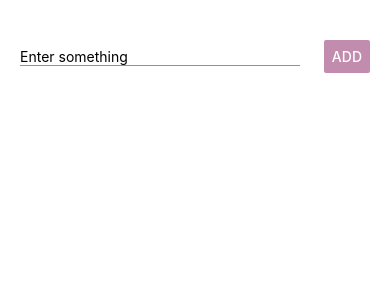
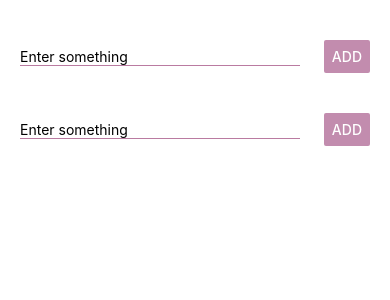
Before and after one commit to MarielaPages/Shopping-List-React-Native, a React Native app: screen / in a window 390 px wide. Shown: the top 300 px of the page. Built offline with nearby package versions, Linux system fonts and the light colour scheme.

Commit message:
separo compos

```diff
--- a/App.js
+++ b/App.js
@@ -1,7 +1,7 @@
-import { Text, View, TextInput, Button, FlatList, TouchableOpacity } from 'react-native';
+import { View } from 'react-native';
 import { styles } from './styles.js'
 import { useState } from 'react';
-import ModalItem from './src/components/modal/modal.js'
+import { ModalItem, AddItem, ItemList } from './src/components/index.js'
 
 //Funcion que devuelve lo que se renderiza o re-renderiza teniendo en cuenta cambios de estado o props
 export default function App() {
@@ -53,26 +53,14 @@ export default function App() {
 
   return (
     <View style={styles.container}>
-      <View style={styles.inputContainer}>
-        <TextInput
-          placeholder='Enter something'
-          style={styles.input}
-          value={text} //Lse ponemos como value al input el text del estado que arme
-          onChangeText={(inputText) => setText(inputText)} //Lo que escriba en el input se va a ir guardando en el estado y va a pasar a ser el value que toma el input (ya que value toma a text)
-        />
-        <Button title='Add' color={'#C28CAE'} onPress={onAddList}/>
-      </View>
-      <FlatList
-        data={list} //data toma el array list y lo convierte internamente en un array de objetos donde cada propiedad item de cada objeto de data contiene a cada uno de los objetos de list.
-        renderItem={ ({ item }) => { //Tomo como argumento de la funcion, de forma desestructurada, a cada elemento del array que genera react native en mi array data en las propiedades item (que son cada elemento de list)
-          return(
-          <TouchableOpacity style={styles.listItems} onPress={() => onHandlerModal(item.id)}>
-            <Text>{item.value}</Text>
-          </TouchableOpacity>
-          )
-        }}
-        keyExtractor={(item) => item.id} //Este keyExtracttor lo que hace es meter ese id que le digo que tome en la funcion de la propiedad renderItem.
-        alwaysBounceVertical={false}
+      <AddItem
+        text={text}
+        setText={setText}
+        onAddList={onAddList}
+      />
+      <ItemList
+        list={list}
+        onHandlerModal={onHandlerModal}
       />
       <ModalItem
         modalVisible={modalVisible}
--- /dev/null
+++ b/src/components/index.js
@@ -0,0 +1,8 @@
+
+//Creo un barrel (que hace que la carpeta components funcione como un modulo).
+//Aqui hago un export default de cada uno de los componentes, cosa de que dsp pueda importar
+//en app.js a cada compo como una funcion de este modulo general que armo (el barrel)
+//Pudiendo meter todo en llaves y no teniendo que importar cada compo en difernetes lineas
+export { default as ModalItem } from './modal/modal.js'
+export { default as AddItem } from './input/addItem.js'
+export { default as ItemList } from './input/addItem.js'
--- a/src/components/input/addItem.js
+++ b/src/components/input/addItem.js
@@ -0,0 +1,18 @@
+import { View, Button, TextInput } from 'react-native';
+import { styles } from './styles.js'
+
+//Funcion que devuelve el input y su boton de add que se mostrara al iniciar la app
+export default function AddItem( { text, setText, onAddList } ){
+    return (
+        <View style={styles.inputContainer}>
+            <TextInput
+                placeholder='Enter something'
+                style={styles.input}
+                value={text} //Lse ponemos como value al input el text del estado que arme
+                onChangeText={(inputText) => setText(inputText)} //Lo que escriba en el input se va a ir guardando en el estado y va a pasar a ser el value que toma el input (ya que value toma a text)
+            />
+            <Button title='Add' color={'#C28CAE'} onPress={onAddList}/>
+        </View>
+    )
+
+}
--- /dev/null
+++ b/src/components/input/styles.js
@@ -0,0 +1,17 @@
+import { StyleSheet } from "react-native";
+
+export const styles = StyleSheet.create({
+    inputContainer: {
+      flexDirection: 'row',
+      width: '100%',
+      marginTop: 40,
+      alignItems: 'center',
+      justifyContent: 'space-between' //asi queda tmb espaciado afuera al mismo nivel de distancia entre ellos
+    },
+    input: {
+      width: '80%',
+      borderBottomWidth: 0.5,
+      borderBottomColor: '#BA7BA1',
+      // marginRight:20
+    }
+  });
--- /dev/null
+++ b/src/components/list/styles.js
@@ -0,0 +1,12 @@
+import { StyleSheet } from "react-native";
+
+export const styles = StyleSheet.create({
+      listItems: {
+        marginTop: 10,
+        padding: 10,
+        borderWidth: 0.5,
+        borderRadius: 5,
+        width: '80%',
+        backgroundColor: '#BA7BA1'
+    }
+  });
--- a/styles.js
+++ b/styles.js
@@ -6,25 +6,4 @@ export const styles = StyleSheet.create({
       backgroundColor: '#fff',
       marginHorizontal: 20 //lo agrego para que el contenedor general de por si tenga 10 de margen ademas de lo que se ordene antentro con el space-around
     },
-    inputContainer: {
-      flexDirection: 'row',
-      width: '100%',
-      marginTop: 40,
-      alignItems: 'center',
-      justifyContent: 'space-between' //asi queda tmb espaciado afuera al mismo nivel de distancia entre ellos
-    },
-    input: {
-      width: '80%',
-      borderBottomWidth: 0.5,
-      borderBottomColor: '#BA7BA1',
-      // marginRight:20
-    },
-    listItems: {
-        marginTop: 10,
-        padding: 10,
-        borderWidth: 0.5,
-        borderRadius: 5,
-        width: '80%',
-        backgroundColor: '#BA7BA1'
-    }
   });
```
Also changed, not shown: src/components/list/itemList.js (+21 -0 lines), src/components/list/index.js (deleted).
